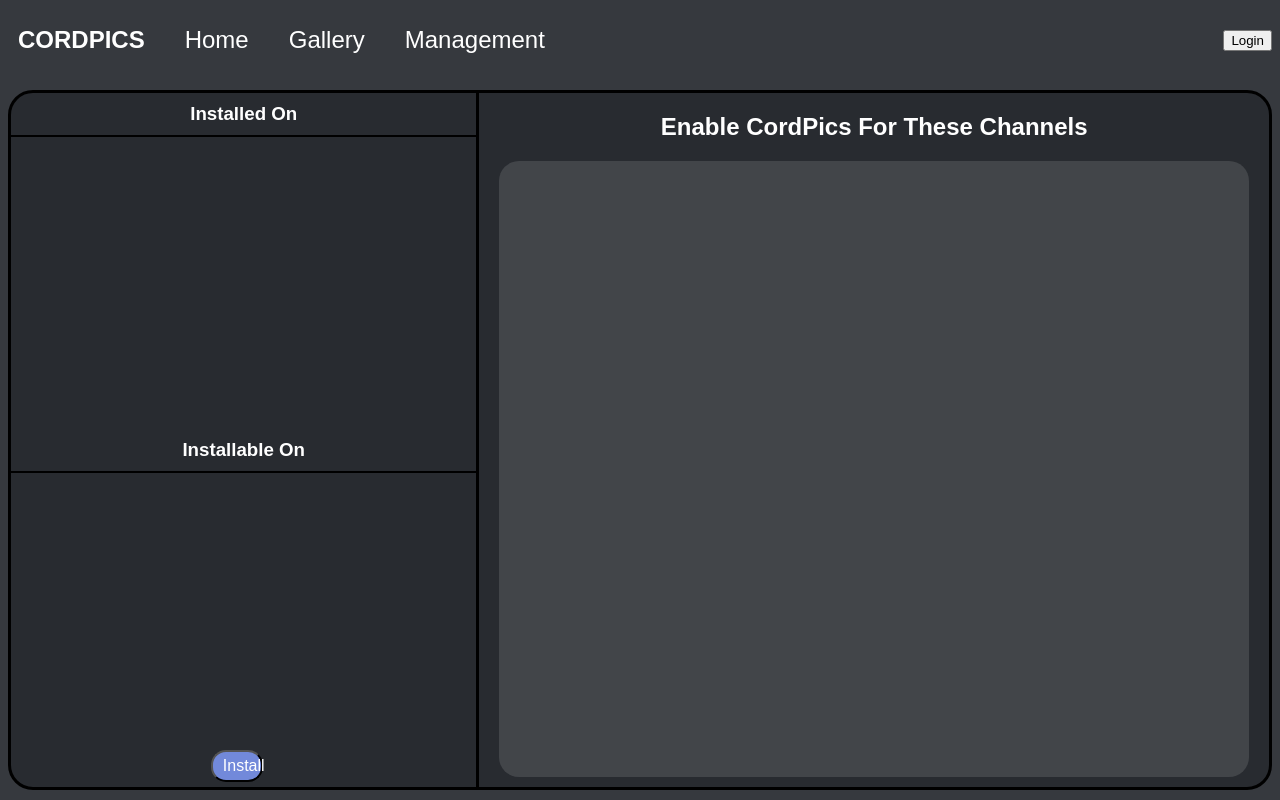
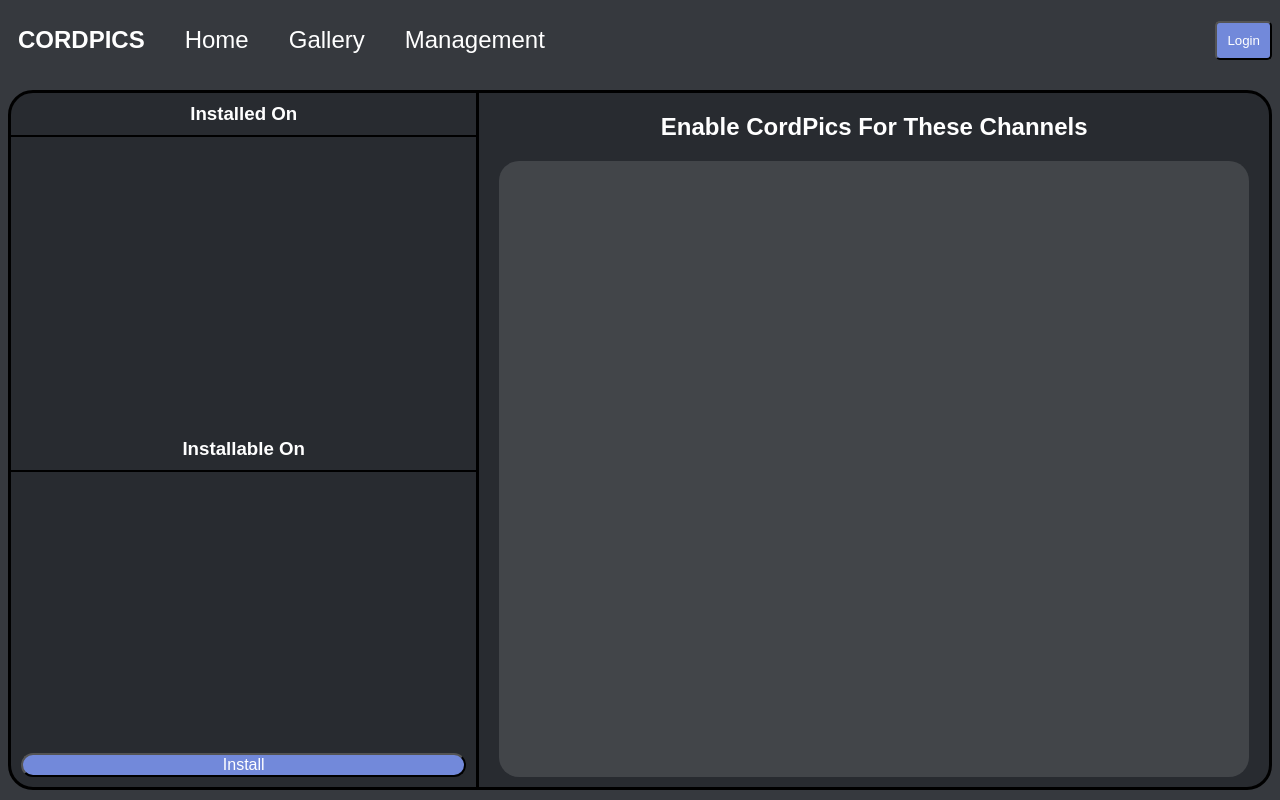
Before and after one commit to meatball133/nimble-neutrinos, a Python web app: template src/webapp/templates/management.j2 in a window 1280 px wide. Run offline with Jinja, Linux system fonts and the light colour scheme; the template is opened without the code that fills it, so the values that code supplies are empty; some web fonts are replaced.

Commit message:
Styled install and login button

```diff
--- a/src/webapp/static/management.css
+++ b/src/webapp/static/management.css
@@ -52,10 +52,14 @@ main {
     background-color: var(--accent-color);
     color: var(--text-color);
     border-radius: 15px;
+    margin: 5px 0;
+    width: 100%;
+    font-size: 1em;
+}
+
+#install-button-container {
+    width: 100%;
     padding: 5px 10px;
-    width: 80%;
-    font-size: 1em;
-    margin: 5px 0;
 }
 
 #installed-on-text,
--- a/src/webapp/static/style.css
+++ b/src/webapp/static/style.css
@@ -60,6 +60,17 @@ input:-webkit-autofill:active {
     height: 80%;
     border-radius: 50%;
     margin-left: 10px;
+}
+
+#login-button-container {
+
+}
+
+#login-button {
+    color: var(--text-color);
+    background: var(--accent-color);
+    padding: 10px;
+    border-radius: 5px;
 }
 
 nav {
--- a/src/webapp/templates/base.j2
+++ b/src/webapp/templates/base.j2
@@ -24,7 +24,7 @@
             />
         </div>
     {% else %}
-        <a href="{{ url_for('login') }}">
+        <a href="{{ url_for('login') }}" id="login-button-container">
             <button id="login-button">Login</button>
         </a>
     {% endif %}
--- a/src/webapp/templates/management.j2
+++ b/src/webapp/templates/management.j2
@@ -13,7 +13,7 @@ styles %}
         <div id="installable-on">
             <h3 id="installable-on-text">Installable On</h3>
             <div id="installable-on-list"></div>
-            <a href="{{ url_for('install_redirect') }}">
+            <a href="{{ url_for('install_redirect') }}" id="install-button-container">
                 <button id="install-button">Install</button>
             </a>
         </div>
```
